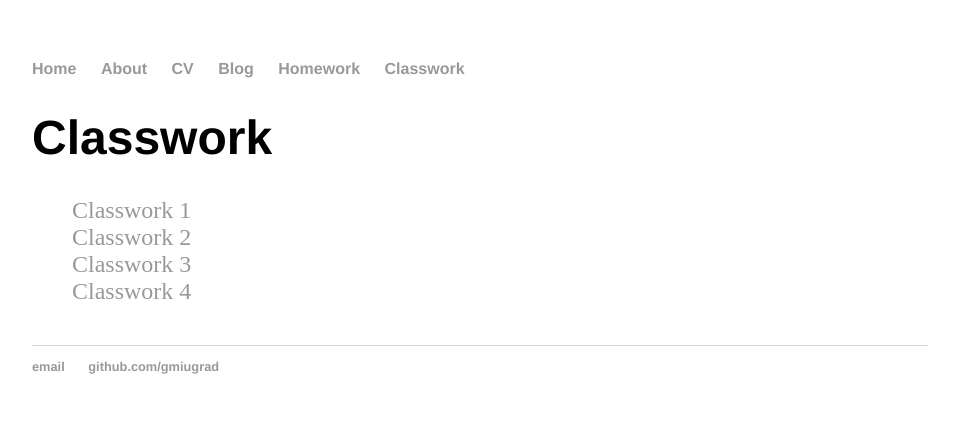
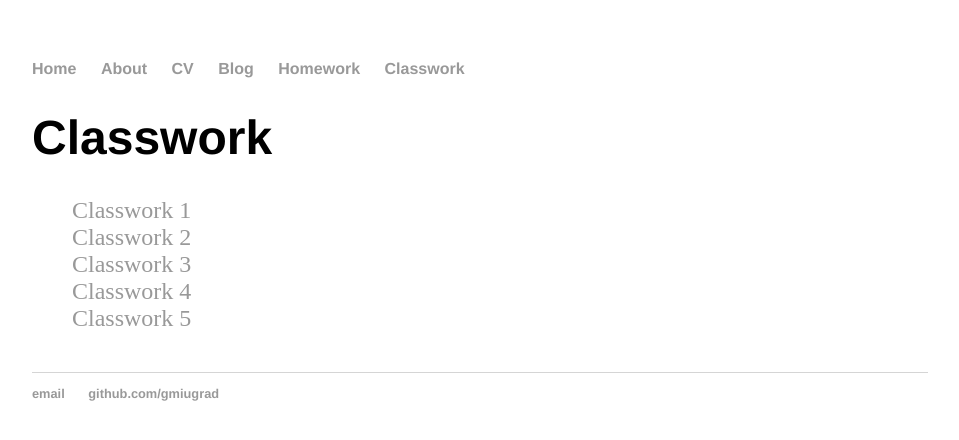
Before and after one commit to gmiugrad/gmiugrad.github.io, a Jekyll site: the page built from classwork/index.html, in a window 1280 px wide. Shown: the top 440 px of the page, without its empty margins (160-1119 px from the left). Built offline with Jekyll 4.4.1, drawn with Linux system fonts in a browser that asks for light colours.

Commit message:
Update index.html

```diff
--- a/classwork/index.html
+++ b/classwork/index.html
@@ -9,4 +9,6 @@ date: 2022-01-16
 <li><a href="/classwork/cw2">Classwork 2</a></li>
 <li><a href="/classwork/cw3">Classwork 3</a></li>
 <li><a href="/classwork/cw4">Classwork 4</a></li>
+<li><a href="/classwork/cw5">Classwork 5</a></li>
+
 </ul>
```
